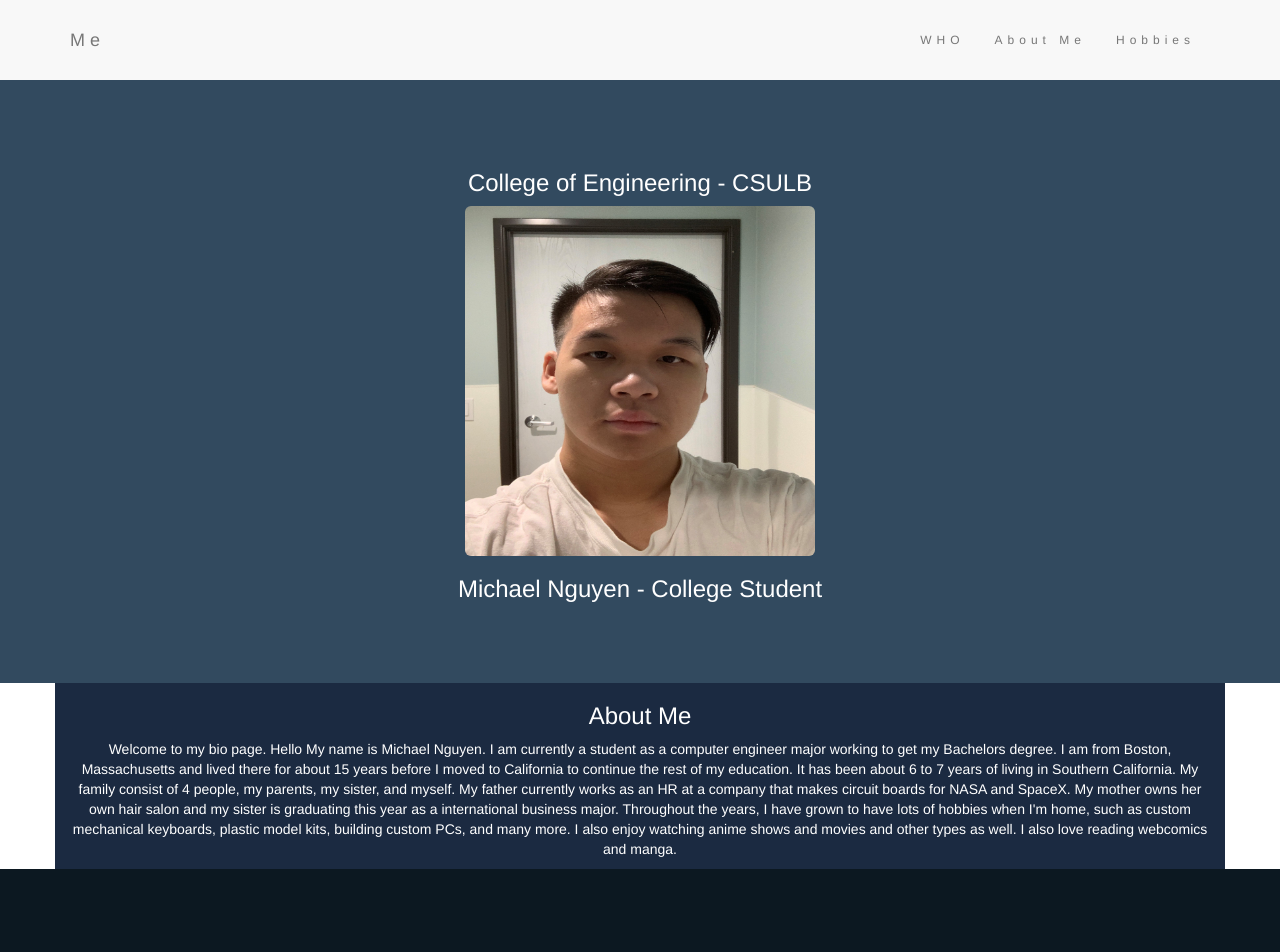
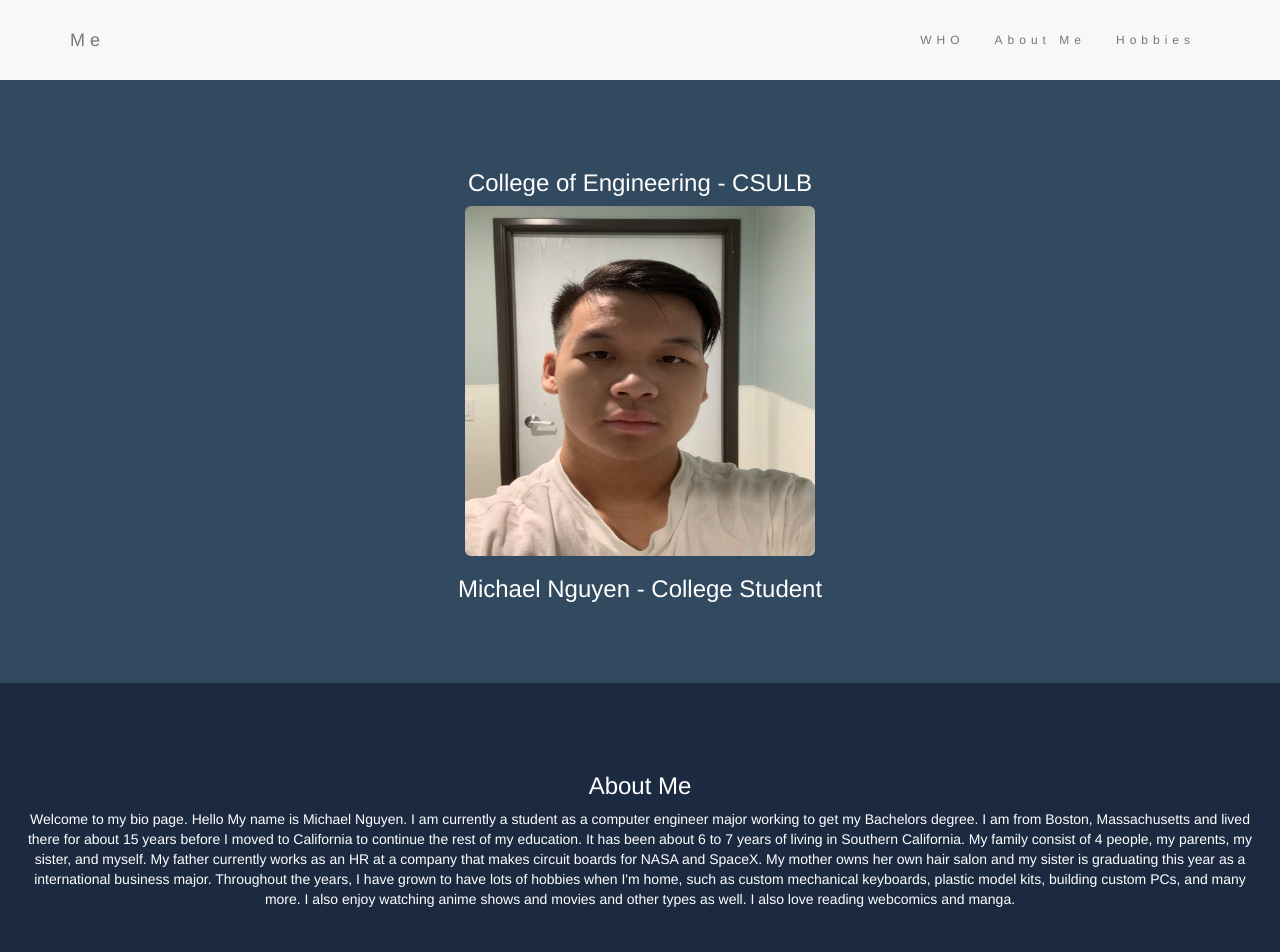
Before and after one commit to Megabot55/bootstrap, a plain HTML site: page index.html in a window 1280 px wide. Shown: the top 952 px of the page. Drawn offline with nearby package versions, Linux system fonts and the light colour scheme.

Commit message:
Update index.html

```diff
--- a/index.html
+++ b/index.html
@@ -74,7 +74,7 @@
   <h3>Michael Nguyen - College Student</h3>
 </div>
 
-<div class="container bg-2 text-center">
+<div class="container-fluid bg-2 text-center">
   <h3>About Me</h3>
   <p>Welcome to my bio page. Hello My name is Michael Nguyen. I am currently a student as a computer engineer major working to get my Bachelors degree. I am from Boston, Massachusetts and lived there for about 15 years before I moved to California to continue the rest of my education. It has been about 6 to 7 years of living in Southern California. My family consist of 4 people, my parents, my sister, and myself. My father currently works as an HR at a company that makes circuit boards for NASA and SpaceX. My mother owns her own hair salon and my sister is graduating this year as a international business major. Throughout the years, I have grown to have lots of hobbies when I'm home, such as custom mechanical keyboards, plastic model kits, building custom PCs, and many more. I also enjoy watching anime shows and movies and other types as well. I also love reading webcomics and manga.</p>
 </div>
```
